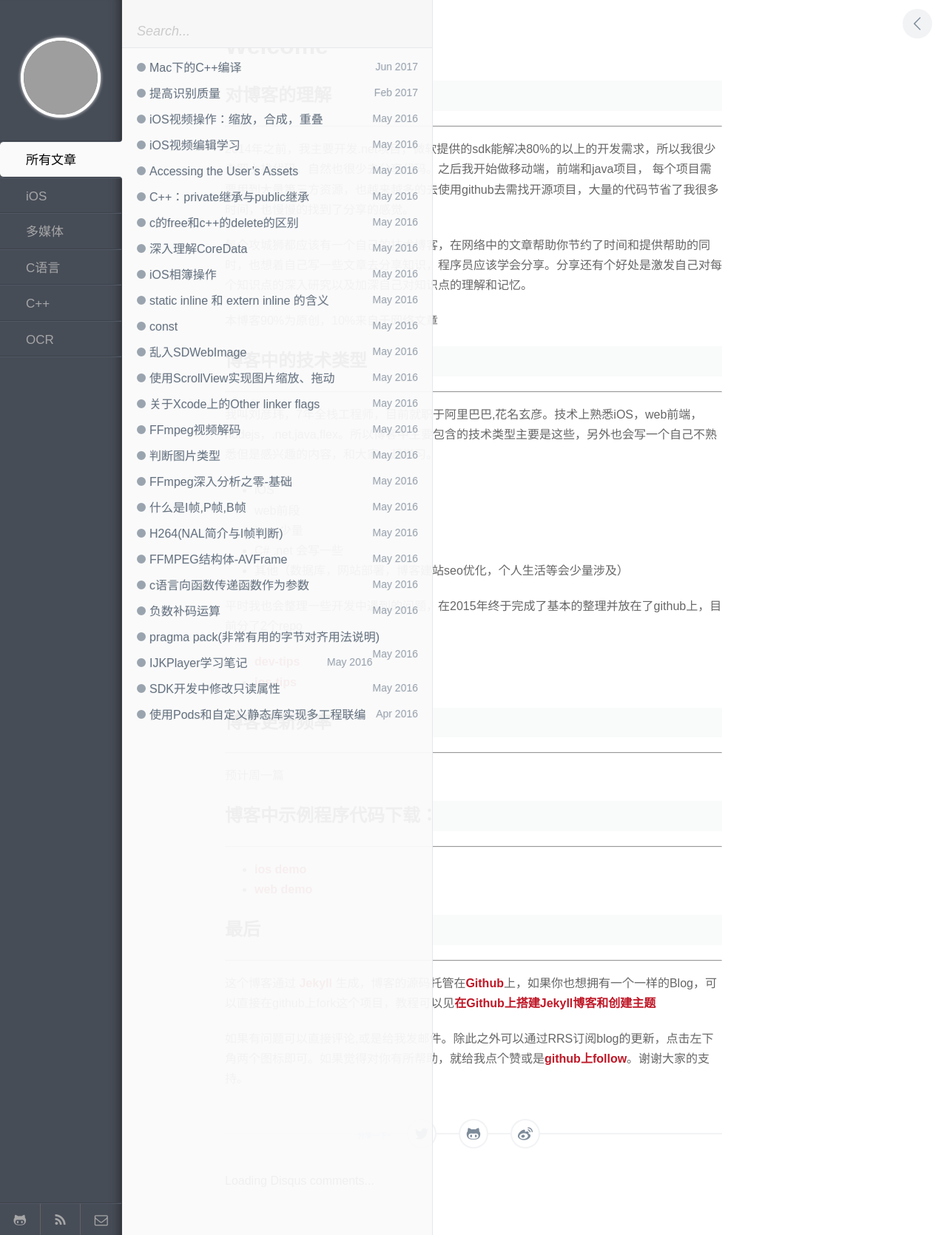
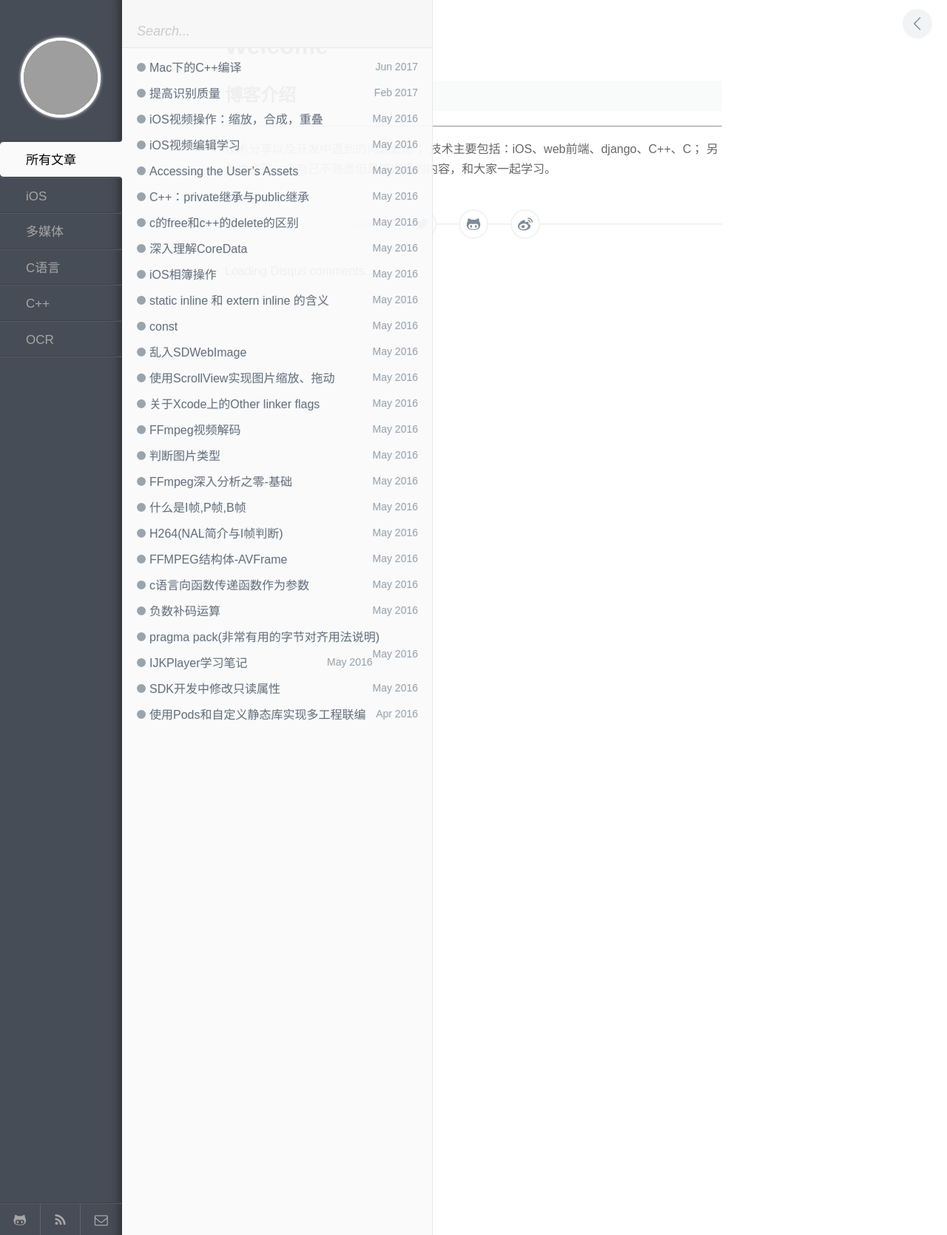
Before and after one commit to leonyue/leonyue.github.io, a Jekyll site: the page built from index.md, in a window 1280 px wide. Shown: the whole page at 74% size. Built offline with Jekyll 4.4.1, drawn with Linux system fonts in a browser that asks for light colours; comment, search, counter and statistics services are not loaded; grey boxes are pictures that could not be loaded.

Commit message:
modify index

```diff
--- a/index.md
+++ b/index.md
@@ -3,49 +3,9 @@ layout: post
 title: Welcome
 ---
 
-## 对博客的理解
-----
-
-2014年之前，我主要开发.net项目，微软提供的sdk能解决80%的以上的开发需求，所以我很少去网上找代码，自然也很少去分享代码。之后我开始做移动端，前端和java项目，
-每个项目需要用到大量第三方资源，也越来越多的去使用github去需找开源项目，大量的代码节省了我很多时间，也慢慢的找到了分享的感觉。
-
-每个攻城狮都应该有一个自己的技术博客，在网络中的文章帮助你节约了时间和提供帮助的同时，也想着自己写一些文章去分享知识，程序员应该学会分享。分享还有个好处是激发自己对每个知识点的深入研究以及加深自己对知识点的理解和记忆。
-
-本博客90%为原创，10%来自于网络文章
-
-## 博客中的技术类型
+## 博客介绍
 ---
 
-我叫刘彦玮，7年全栈工程师，目前就职于阿里巴巴,花名玄彦。技术上熟悉iOS，web前端，nodejs，.net,java,flex。所以博客中主要包含的技术类型主要是这些，另外也会写一个自己不熟悉但是感兴趣的内容，和大家一起学习。
-
--   iOS
--	web前段
--   java 少量
--   C# .net 会写一些
--   其他（数据库，网站部署，博客建站seo优化，个人生活等会少量涉及）
-
-平时我也会整理一些开发中遇到的问题，在2015年终于完成了基本的整理并放在了github上，目前分了2个repo
-
--	[dev-tips](https://github.com/coolnameismy/dev-tips)
--	[ios-tips](https://github.com/coolnameismy/ios-tips)
-
-
-## 博客更新频率
----
-
-预计周一篇
-
-
-## 博客中示例程序代码下载：
----
-
--	[ios demo](https://github.com/coolnameismy/demo)
--	[web demo](https://github.com/coolnameismy/demo-web)
-
-## 最后
----
-
-这个博客通过 [Jekyll](http://jekyllrb.com/) 生成，博客的源码托管在[Github](https://github.com/coolnameismy/coolnameismy.github.io)上，如果你也想拥有一个一样的Blog，可以直接在github上fork这个项目，教程可以见[在Github上搭建Jekyll博客和创建主题](http://liuyanwei.jumppo.com/2014/02/12/how-to-deploy-a-blog-on-github-by-jekyll.html)
-
-
-如果有问题可以直接评论,或是给我发邮件。除此之外可以通过RRS订阅blog的更新，点击左下角两个图标即可。如果觉得对你有所帮助，就给我点个赞或是[github上follow](https://github.com/coolnameismy/)。谢谢大家的支持。
+技术分享以及开发中遇到的问题汇总；
+技术主要包括：iOS、web前端、django、C++、C；
+另外也会写一个自己不熟悉但是感兴趣的内容，和大家一起学习。
```
Also changed, not shown: 3 other files.
